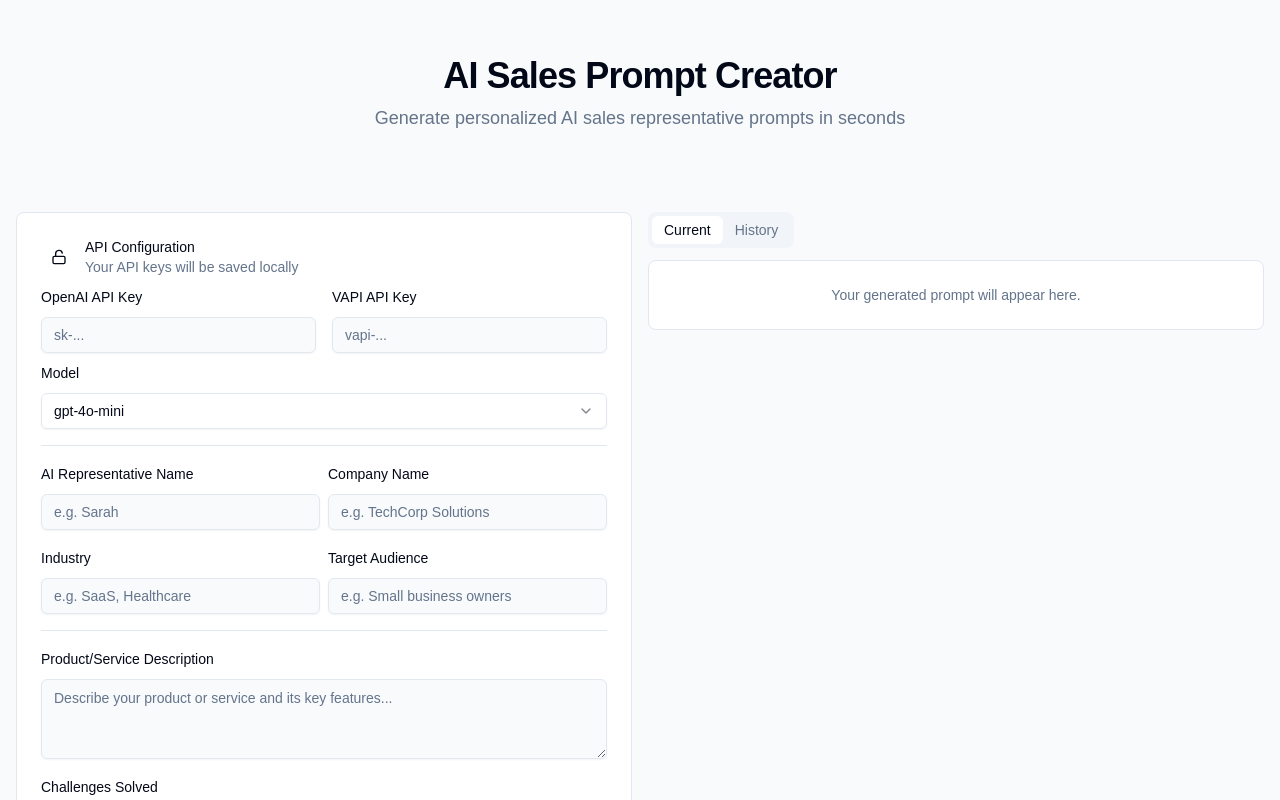
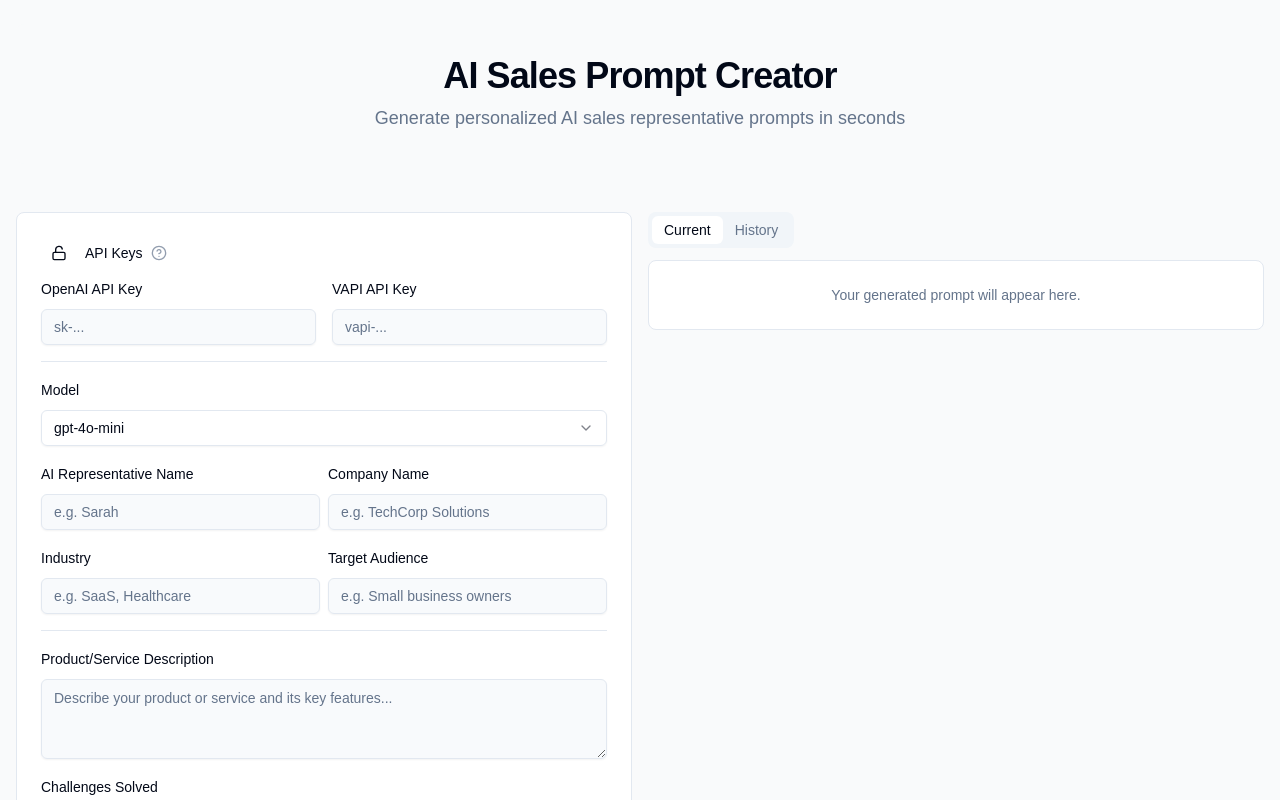
Before and after one commit to gurinder1996/sales-prompt-creator, a Next.js app: page / in a window 1280 px wide. Shown: the top 800 px of the page. Built offline with nearby package versions, Linux system fonts and the light colour scheme.

Commit message:
Add tooltip to API keys field

```diff
--- a/components/prompt-form.tsx
+++ b/components/prompt-form.tsx
@@ -29,7 +29,13 @@ import {
   CollapsibleContent,
   CollapsibleTrigger,
 } from "@/components/ui/collapsible"
-import { Lock, Unlock } from "lucide-react"
+import { Lock, Unlock, HelpCircle } from "lucide-react"
+import {
+  Tooltip,
+  TooltipContent,
+  TooltipProvider,
+  TooltipTrigger,
+} from "@/components/ui/tooltip"
 
 const formSchema = z.object({
   model: z.string().min(1, "Model selection is required"),
@@ -407,10 +413,19 @@ export function PromptForm({ onSubmit, isLoading = false, restoredFormData, onFo
                   </Button>
                 </CollapsibleTrigger>
                 <div>
-                  <h3 className="text-sm font-medium">API Configuration</h3>
-                  <p className="text-sm text-muted-foreground">
-                    Your API keys will be saved locally
-                  </p>
+                  <div className="flex items-center gap-2">
+                    <span className="text-sm font-medium">API Keys</span>
+                    <TooltipProvider>
+                      <Tooltip>
+                        <TooltipTrigger asChild>
+                          <HelpCircle className="h-4 w-4 text-muted-foreground/70 hover:text-muted-foreground" />
+                        </TooltipTrigger>
+                        <TooltipContent>
+                          <p className="text-xs">Your API keys will be saved locally</p>
+                        </TooltipContent>
+                      </Tooltip>
+                    </TooltipProvider>
+                  </div>
                 </div>
               </div>
             </div>
@@ -443,7 +458,12 @@ export function PromptForm({ onSubmit, isLoading = false, restoredFormData, onFo
                   )}
                 />
               </div>
-              <div className="flex items-end gap-2 mt-4">
+            </CollapsibleContent>
+          </Collapsible>
+
+          <Separator className="my-4" />
+
+          <div className="flex items-end gap-2">
             <FormField
               control={form.control}
               name="model"
@@ -475,9 +495,6 @@ export function PromptForm({ onSubmit, isLoading = false, restoredFormData, onFo
               )}
             />
           </div>
-            </CollapsibleContent>
-          </Collapsible>
-          <Separator className="my-4" />
 
           <div className="grid grid-cols-2 gap-2">
             <FormField
```
Lines whose indentation alone changed are shown as unchanged.
